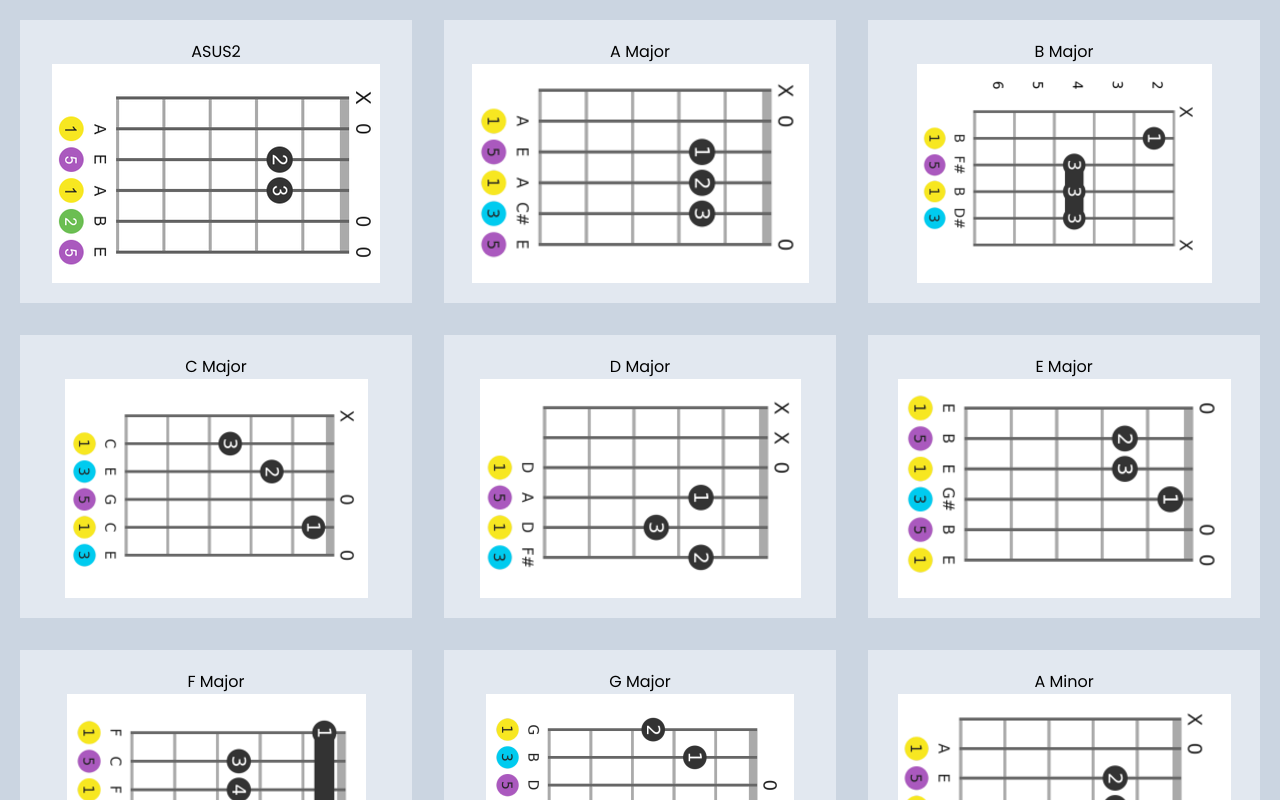
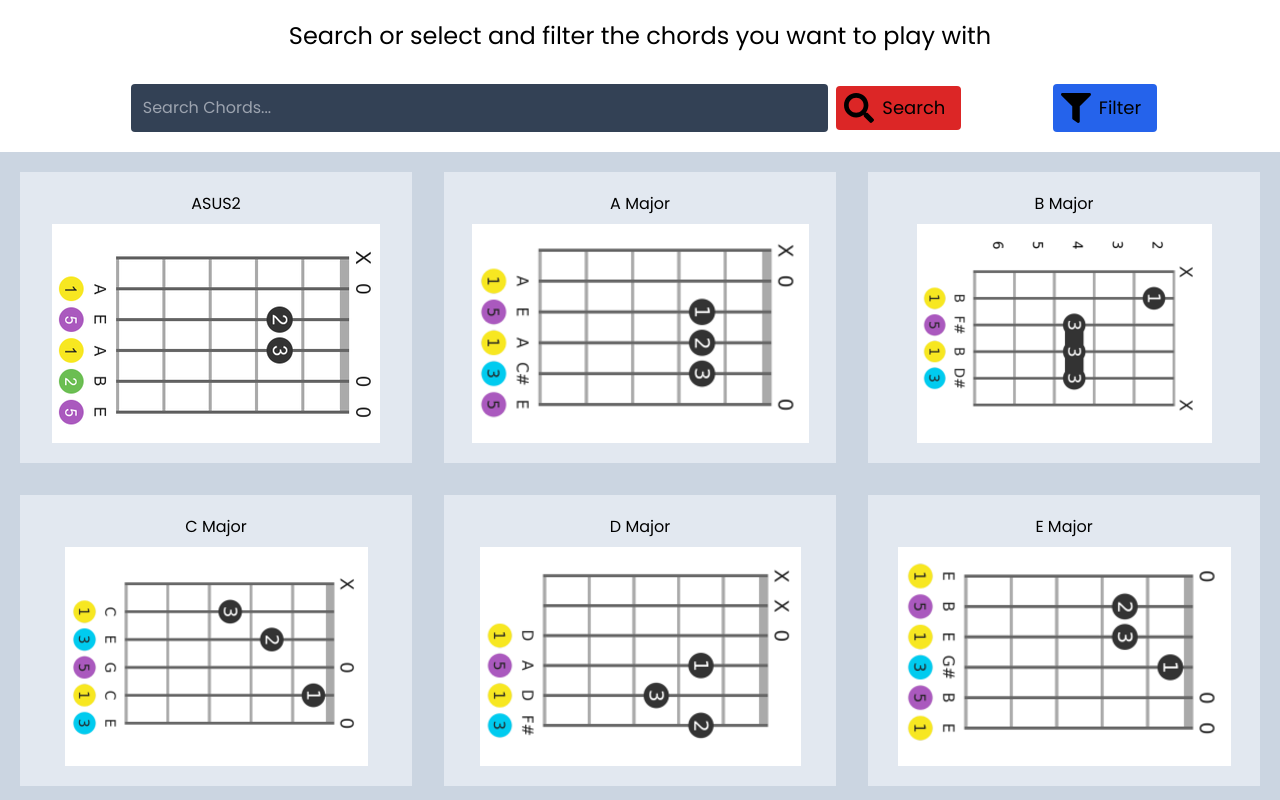
Before and after one commit to amexabee/master-guitar, a Next.js app: page /chords in a window 1280 px wide. Shown: the top 800 px of the page. Built offline with nearby package versions, Linux system fonts and the light colour scheme.

Commit message:
Add logic to search chords

```diff
--- a/package.json
+++ b/package.json
@@ -16,6 +16,7 @@
     "postcss": "8.4.23",
     "react": "18.2.0",
     "react-dom": "18.2.0",
+    "react-icons": "^4.10.1",
     "tailwindcss": "3.3.2"
   }
 }
--- a/src/app/chords/page.jsx
+++ b/src/app/chords/page.jsx
@@ -1,3 +1,5 @@
+import ChordsList from '../components/chordsList';
+
 async function fetchChords() {
   const res = await fetch('http://localhost:3000/api/chords');
   const chords = await res.json();
@@ -8,13 +10,11 @@ const ChordsPage = async () => {
   const chords = await fetchChords();
   console.log(chords);
   return (
-    <div className="p-5 grid grid-cols-3 gap-8 bg-slate-300">
-      {chords.map((chord) => (
-        <div className="bg-slate-200 p-5 flex flex-col justify-center items-center">
-          <p>{chord.name}</p>
-          <img src={chord.url} alt="C Major" />
-        </div>
-      ))}
+    <div className="py-5">
+      <h1 className="text-center text-2xl mb-3">
+        Search or select and filter the chords you want to play with
+      </h1>
+      <ChordsList chords={chords} />
     </div>
   );
 };
--- /dev/null
+++ b/src/app/components/chordsList.jsx
@@ -0,0 +1,64 @@
+'use client';
+
+import { FaSearch, FaFilter } from 'react-icons/fa';
+import { useState } from 'react';
+
+const ChordsList = (prop) => {
+  const [query, setQuery] = useState('');
+  const [filter, setFiltered] = useState([]);
+  const [chords, setChords] = useState(prop.chords);
+
+  const handleSubmit = (e) => {
+    e.preventDefault();
+    const result = prop.chords.filter((chord) =>
+      chord.name
+        .toLowerCase()
+        .replace(/\s/g, '')
+        .includes(query.toLowerCase().replace(/\s/g, ''))
+    );
+    setChords(result);
+  };
+
+  const toggle = ({ target }) => {
+    if (target.classList.contains('bg-red-300'))
+      target.classList.remove('bg-red-300');
+    else target.classList.add('bg-red-300');
+  };
+
+  return (
+    <>
+      <div className="flex justify-center p-5">
+        <form className="w-9/12" onSubmit={handleSubmit}>
+          <div className="flex items-center">
+            <input
+              className="bg-slate-700 w-9/12 p-3 rounded mx-2 text-white"
+              type="text"
+              placeholder="Search Chords..."
+              value={query}
+              onChange={(e) => setQuery(e.target.value)}
+            />
+            <button className="bg-red-600 px-2 rounded flex items-center">
+              <FaSearch size={30} /> <p className="m-2 text-lg">Search</p>
+            </button>
+          </div>
+        </form>
+        <button className="bg-blue-600 px-2 rounded flex items-center">
+          <FaFilter size={30} /> <p className="m-2 text-lg">Filter</p>
+        </button>
+      </div>
+      <div className="p-5 grid grid-cols-3 gap-8 bg-slate-300">
+        {chords.map((chord) => (
+          <div
+            className="bg-slate-200 p-5 flex flex-col justify-center items-center"
+            onClick={toggle}
+          >
+            <p className="mb-2">{chord.name}</p>
+            <img src={chord.url} alt="C Major" />
+          </div>
+        ))}
+      </div>
+    </>
+  );
+};
+
+export default ChordsList;
```
Also changed, not shown: 1 other file (tests, documents, lock files or other folders).
